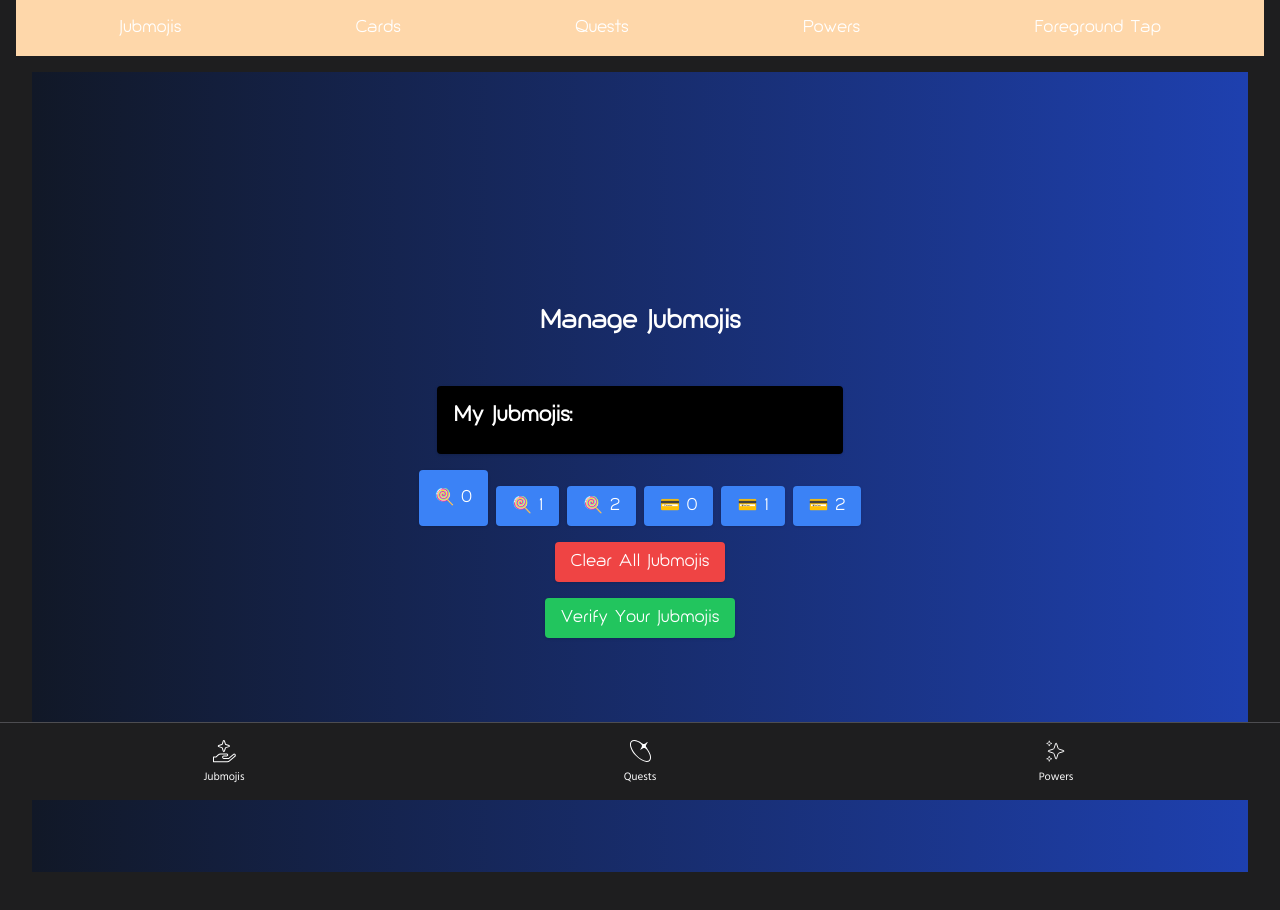
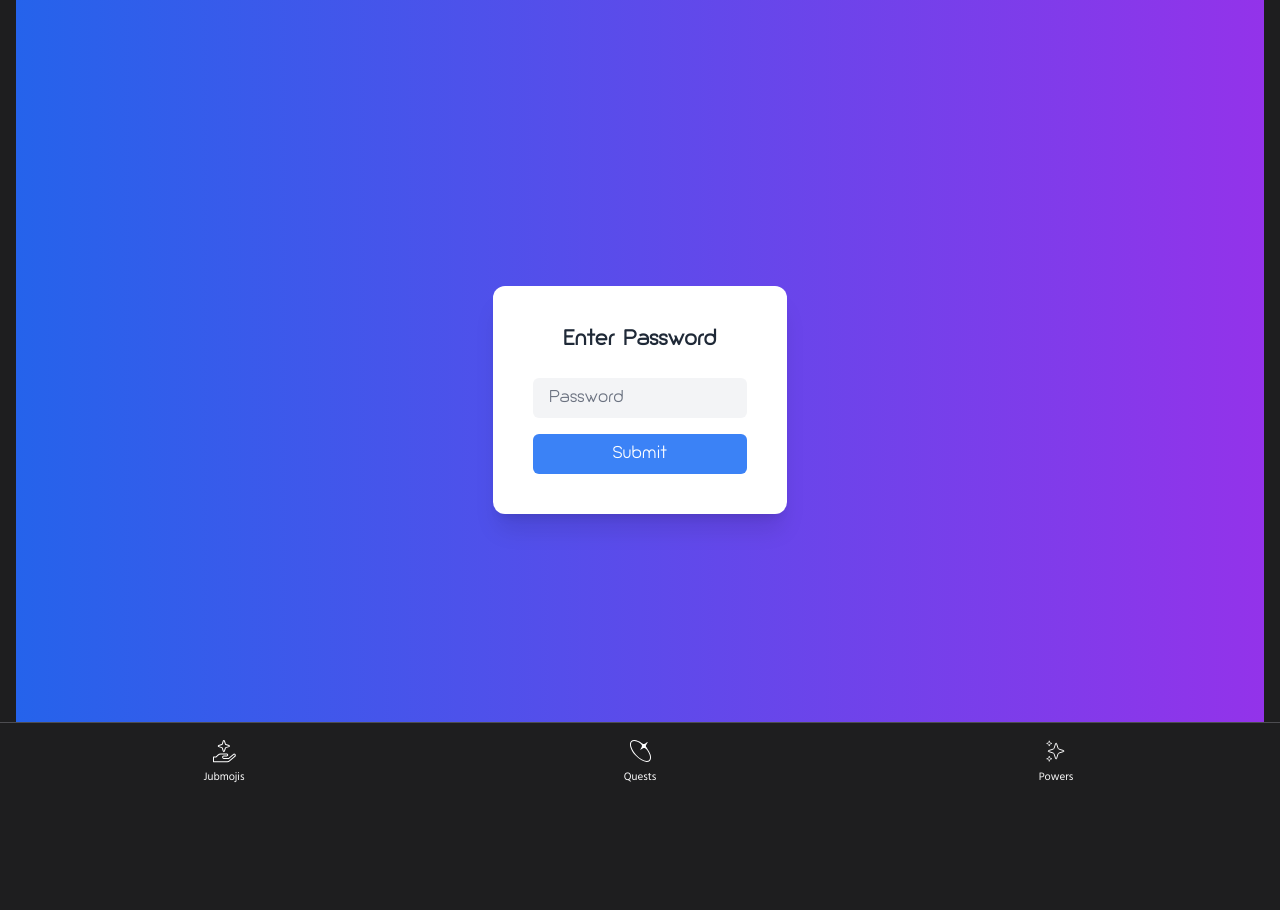
Before and after one commit to cursive-team/jubmoji.quest, a Next.js app in the folder apps/jubmoji-quest/: page /dev_console in a window 1280 px wide. Shown: the top 910 px of the page. Built offline with nearby package versions, Linux system fonts and the light colour scheme.

Commit message:
password gate dev console

```diff
--- a/apps/jubmoji-quest/src/pages/api/dev_cards.ts
+++ b/apps/jubmoji-quest/src/pages/api/dev_cards.ts
@@ -6,7 +6,11 @@ export default async function handler(
   res: NextApiResponse
 ) {
   if (req.method === "POST") {
-    const { index, name, description, owner } = req.body;
+    const { password, index, name, description, owner } = req.body;
+
+    if (password !== process.env.DEV_CONSOLE_PASSWORD) {
+      return res.status(401).json({ message: "Unauthorized" });
+    }
 
     try {
       const newCard = await prisma.card.create({
--- /dev/null
+++ b/apps/jubmoji-quest/src/pages/api/dev_password.ts
@@ -0,0 +1,17 @@
+import type { NextApiRequest, NextApiResponse } from "next";
+
+export default async function handler(
+  req: NextApiRequest,
+  res: NextApiResponse
+) {
+  if (req.method === "POST") {
+    const { password } = req.body;
+
+    if (password !== process.env.DEV_CONSOLE_PASSWORD) {
+      return res.status(401).json({ message: "Unauthorized" });
+    }
+
+    return res.status(200).json({ message: "Success" });
+  }
+  return res.status(405).end(`Method ${req.method} Not Allowed`);
+}
--- a/apps/jubmoji-quest/src/pages/api/dev_powers.ts
+++ b/apps/jubmoji-quest/src/pages/api/dev_powers.ts
@@ -7,8 +7,19 @@ export default async function handler(
   res: NextApiResponse
 ) {
   if (req.method === "POST") {
-    const { name, description, startTime, endTime, powerType, questId } =
-      req.body;
+    const {
+      password,
+      name,
+      description,
+      startTime,
+      endTime,
+      powerType,
+      questId,
+    } = req.body;
+
+    if (password !== process.env.DEV_CONSOLE_PASSWORD) {
+      return res.status(401).json({ message: "Unauthorized" });
+    }
 
     if (
       !name ||
--- a/apps/jubmoji-quest/src/pages/api/dev_quests.ts
+++ b/apps/jubmoji-quest/src/pages/api/dev_quests.ts
@@ -12,6 +12,7 @@ export default async function handler(
       // You should validate these details before attempting to create a quest in your database.
 
       const {
+        password,
         name,
         description,
         tags,
@@ -22,6 +23,10 @@ export default async function handler(
         prerequisiteCardIndices,
         collectionCardIndices,
       } = req.body;
+
+      if (password !== process.env.DEV_CONSOLE_PASSWORD) {
+        return res.status(401).json({ message: "Unauthorized" });
+      }
 
       // Todo: Need validations for data
 
--- a/apps/jubmoji-quest/src/pages/dev_console/cardConsole.tsx
+++ b/apps/jubmoji-quest/src/pages/dev_console/cardConsole.tsx
@@ -1,7 +1,7 @@
 import { JubmojiCollectionCard } from "@/types";
 import React, { useState, useEffect, ChangeEvent, FormEvent } from "react";
 
-export default function CardConsole() {
+export default function CardConsole({ password }: { password: string }) {
   const [index, setIndex] = useState<number>(0);
   const [name, setName] = useState("");
   const [description, setDescription] = useState("");
@@ -32,6 +32,7 @@ export default function CardConsole() {
           "Content-Type": "application/json",
         },
         body: JSON.stringify({
+          password,
           index,
           name,
           description,
--- a/apps/jubmoji-quest/src/pages/dev_console/index.tsx
+++ b/apps/jubmoji-quest/src/pages/dev_console/index.tsx
@@ -1,4 +1,4 @@
-import React, { useState } from "react";
+import React, { FormEvent, useState } from "react";
 import JubmojiConsole from "./jubmojiConsole";
 import CardConsole from "./cardConsole";
 import QuestConsole from "./questConsole";
@@ -6,6 +6,8 @@ import PowerConsole from "./powerConsole";
 import ForegroundTapConsole from "./foregroundTapConsole";
 
 const MainConsole = () => {
+  const [password, setPassword] = useState("");
+  const [unlocked, setUnlocked] = useState(false);
   const [selectedConsole, setSelectedConsole] = useState("Jubmojis");
 
   const renderConsole = () => {
@@ -13,17 +15,65 @@ const MainConsole = () => {
       case "Jubmojis":
         return <JubmojiConsole />;
       case "Cards":
-        return <CardConsole />;
+        return <CardConsole password={password} />;
       case "Quests":
-        return <QuestConsole />;
+        return <QuestConsole password={password} />;
       case "Powers":
-        return <PowerConsole />;
+        return <PowerConsole password={password} />;
       case "Foreground Tap":
         return <ForegroundTapConsole />;
       default:
         return <div>No console selected</div>;
     }
   };
+
+  const onSubmitPassword = async (event: FormEvent) => {
+    event.preventDefault();
+
+    const response = await fetch("/api/dev_password", {
+      method: "POST",
+      headers: {
+        "Content-Type": "application/json",
+      },
+      body: JSON.stringify({ password }),
+    });
+
+    if (response.ok) {
+      setUnlocked(true);
+    } else {
+      alert("Incorrect Password");
+    }
+  };
+
+  if (!unlocked) {
+    return (
+      <div className="min-h-screen flex items-center justify-center bg-gradient-to-r from-blue-600 to-purple-600">
+        <form
+          onSubmit={onSubmitPassword}
+          className="p-10 bg-white rounded-xl shadow-xl"
+        >
+          <div className="text-center mb-6 text-xl font-semibold text-gray-800">
+            Enter Password
+          </div>
+          <div className="mb-4 relative">
+            <input
+              type="password"
+              value={password}
+              onChange={(e) => setPassword(e.target.value)}
+              placeholder="Password"
+              className="w-full py-2 px-4 bg-gray-100 rounded-md text-gray-800 placeholder-gray-500 focus:outline-none focus:bg-white focus:border focus:border-blue-300"
+            />
+          </div>
+          <button
+            type="submit"
+            className="w-full py-2 px-4 text-white bg-blue-500 hover:bg-blue-600 rounded-md focus:ring focus:ring-blue-300 focus:ring-opacity-50"
+          >
+            Submit
+          </button>
+        </form>
+      </div>
+    );
+  }
 
   return (
     <div>
--- a/apps/jubmoji-quest/src/pages/dev_console/powerConsole.tsx
+++ b/apps/jubmoji-quest/src/pages/dev_console/powerConsole.tsx
@@ -3,7 +3,7 @@ import React, { useState, useEffect } from "react";
 import DatePicker from "react-datepicker";
 import "react-datepicker/dist/react-datepicker.css";
 
-export default function PowerConsole() {
+export default function PowerConsole({ password }: { password: string }) {
   const [powers, setPowers] = useState<JubmojiPower[]>([]);
   const [name, setName] = useState("");
   const [description, setDescription] = useState("");
@@ -40,6 +40,7 @@ export default function PowerConsole() {
           "Content-Type": "application/json",
         },
         body: JSON.stringify({
+          password,
           name,
           description,
           startTime,
--- a/apps/jubmoji-quest/src/pages/dev_console/questConsole.tsx
+++ b/apps/jubmoji-quest/src/pages/dev_console/questConsole.tsx
@@ -3,7 +3,7 @@ import React, { useState, useEffect } from "react";
 import DatePicker from "react-datepicker";
 import "react-datepicker/dist/react-datepicker.css";
 
-export default function QuestConsole() {
+export default function QuestConsole({ password }: { password: string }) {
   const [name, setName] = useState("");
   const [description, setDescription] = useState("");
   const [tags, setTags] = useState<string[]>([]);
@@ -64,7 +64,7 @@ export default function QuestConsole() {
         headers: {
           "Content-Type": "application/json",
         },
-        body: JSON.stringify(formData),
+        body: JSON.stringify({ password, ...formData }),
       });
 
       if (!response.ok) {
```
Also changed, not shown: 1 other file (tests, documents, lock files or other folders).
